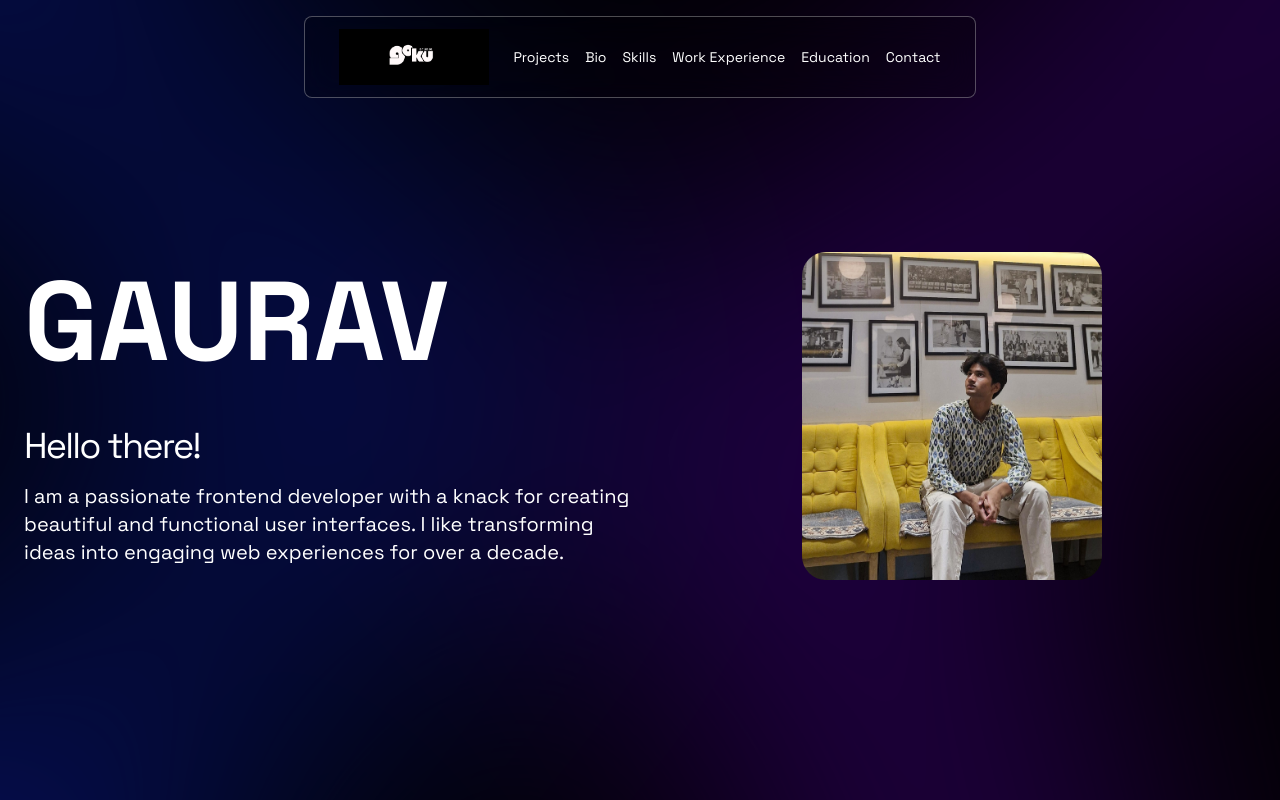
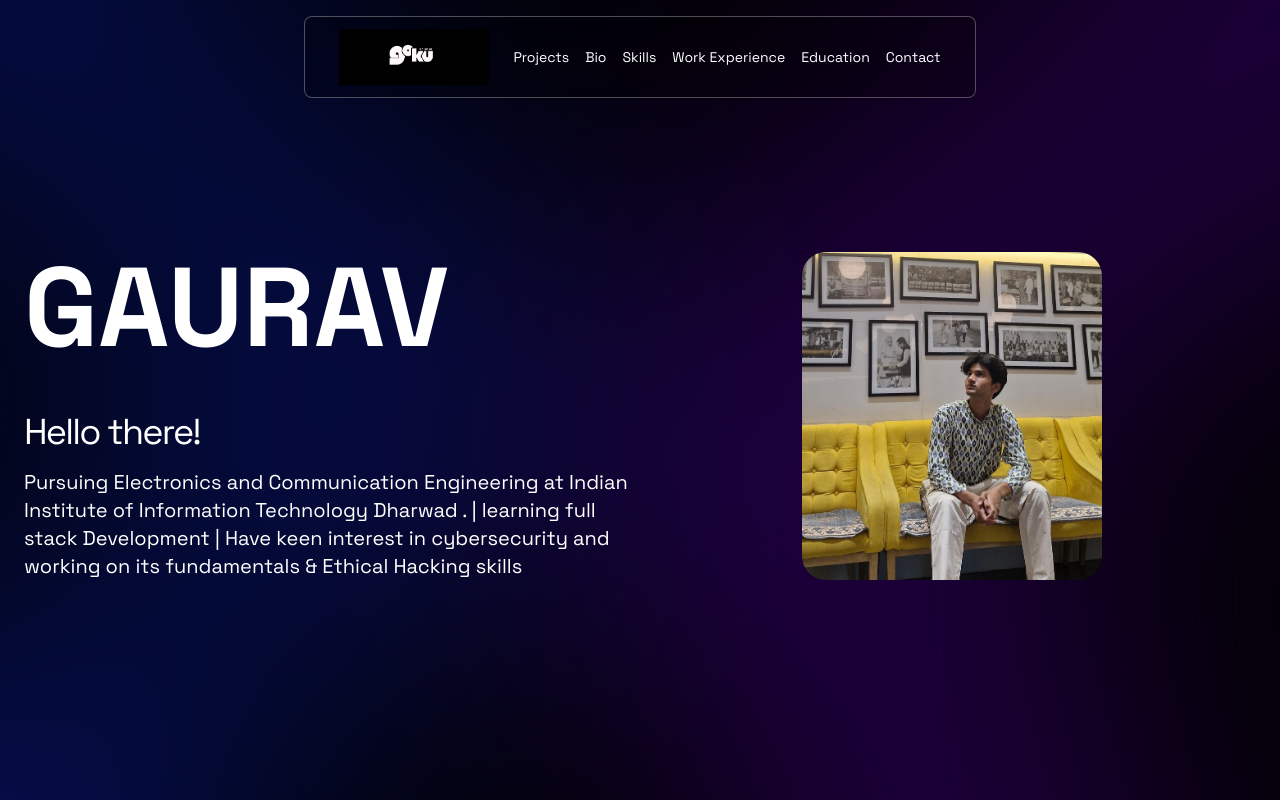
Before and after one commit to Heregaurav/GauravPortfolio, a React (Vite) app: page / in a window 1280 px wide. Shown: the top 800 px of the page. Built offline with nearby package versions, Linux system fonts and the light colour scheme.

Commit message:
Update index.jsx

```diff
--- a/src/constants/index.jsx
+++ b/src/constants/index.jsx
@@ -14,10 +14,10 @@ import projectImage4 from "../assets/project4.jpeg";
 import projectImage5 from "../assets/project5.jpeg";
 import projectImage6 from "../assets/project6.jpeg";
 
-import { RiReactjsLine } from "react-icons/ri";
+import { FaJsSquare } from 'react-icons/fa'
 import { TbBrandNextjs } from "react-icons/tb";
 import { SiMongodb } from "react-icons/si";
-import { DiRedis } from "react-icons/di";
+import{RiReactjsLine} from "react-icons/ri"
 import { FaNodeJs } from "react-icons/fa";
 import { BiLogoPostgresql } from "react-icons/bi";
 
@@ -34,7 +34,7 @@ export const HERO = {
   name: "GAURAV ",
   greet: "Hello there! ",
   description:
-    "I am a passionate frontend developer with a knack for creating beautiful and functional user interfaces. I like transforming ideas into engaging web experiences for over a decade.",
+  "Pursuing Electronics and Communication Engineering at Indian Institute of Information Technology Dharwad . | learning full stack Development | Have keen interest in cybersecurity and working on its fundamentals & Ethical Hacking skills",
 };
 
 export const PROJECTS = [
@@ -50,7 +50,7 @@ export const PROJECTS = [
     id: 2,
     name: "E-Commerce Platform",
     description:
-      "Currently working on an e-commerce web application developed using Next.js and Stripe for payment integration, featuring a comprehensive product catalog, shopping cart, and checkout system.",
+      "An e-commerce web application developed using Next.js and Stripe for payment integration, featuring a comprehensive product catalog, shopping cart, and checkout system.",
     image: projectImage2,
     githubLink: "https://github.com/user/ecommerce-platform",
   },
@@ -58,7 +58,7 @@ export const PROJECTS = [
     id: 3,
     name: "Task Management Tool",
     description:
-      "  In near future  I  am planning to make a  task management application  for efficient task tracking and team collaboration, including features like project boards, task assignment, and progress tracking.",
+      "A task management application built with React and Redux for efficient task tracking and team collaboration, including features like project boards, task assignment, and progress tracking.",
     image: projectImage3,
     githubLink: "https://github.com/user/task-management-tool",
   },
@@ -89,66 +89,48 @@ export const PROJECTS = [
 ];
 
 export const BIO = [
- " I’m currently pursuing my B.Tech in Electronics and Communication at IIIT Dharwad, where I’m building a strong foundation in technology. I have a keen interest in Web Development and Cybersecurity, and I’m actively exploring these fields through hands-on projects and by being a part of technical communities like the MLSA Cybersecurity Technical Team. I'm a passionate and curious learner, always looking to grow my skills and gain experience as I work towards a future in the tech industry.",
- " Alongside my growing interest in Web Development and Cybersecurity,I currently serve as the Co-Lead of Dynamight, the official dance club of IIIT Dharwad, where I combine leadership with my passion for dance and creativity, I’m also member of the Art Club and a proud player on the college volleyball team. Whether it’s coding, choreographing, painting, or playing, I love expressing myself through different forms and constantly look for ways to blend creativity with innovation.",
-  "As a passionate and growing developer, I bring a mix of skills in Web Development and Cybersecurity. I’m learning and working with frontend technologies and modern frameworks, focusing on creating efficient and user-friendly digital experiences. Beyond coding, I enjoy expressing my creativity and leadership through my roles in the dance and art clubs, which helps me bring a unique perspective to everything I do."];
+  " I’m currently pursuing my B.Tech in Electronics and Communication at IIIT Dharwad, where I’m building a strong foundation in technology. I have a keen interest in Web Development and Cybersecurity, and I’m actively exploring these fields through hands-on projects and by being a part of technical communities like the MLSA Cybersecurity Technical Team. I'm a passionate and curious learner, always looking to grow my skills and gain experience as I work towards a future in the tech industry.",
+  " Alongside my growing interest in Web Development and Cybersecurity,I currently serve as the Co-Lead of Dynamight, the official dance club of IIIT Dharwad, where I combine leadership with my passion for dance and creativity, I’m also member of the Art Club and a proud player on the college volleyball team. Whether it’s coding, choreographing, painting, or playing, I love expressing myself through different forms and constantly look for ways to blend creativity with innovation.",
+   "As a passionate and growing developer, I bring a mix of skills in Web Development and Cybersecurity. I’m learning and working with frontend technologies and modern frameworks, focusing on creating efficient and user-friendly digital experiences. Beyond coding, I enjoy expressing my creativity and leadership through my roles in the dance and art clubs, which helps me bring a unique perspective to everything I do."
+  ];
+
+
 
 export const SKILLS = [
   {
     icon: <RiReactjsLine className="text-4xl text-cyan-400 lg:text-5xl" />,
     name: "React",
-    experience: "2+ years",
+
   },
   {
     icon: <TbBrandNextjs className="text-4xl text-white lg:text-5xl" />,
     name: "Next.js",
-    experience: "1+ year",
+
   },
   {
     icon: <SiMongodb className="text-4xl text-green-600 lg:text-5xl" />,
     name: "MongoDB",
-    experience: "1.5+ years",
+
   },
   {
-    icon: <DiRedis className="text-4xl text-red-600 lg:text-5xl" />,
-    name: "Redis",
-    experience: "1+ year",
+    icon: <FaJsSquare className="text-4xl text-yellow-600 lg:text-5xl" />,
+    name: "JQuery",
+
   },
   {
     icon: <FaNodeJs className="text-4xl text-green-600 lg:text-5xl" />,
     name: "Node.js",
-    experience: "2+ years",
+
   },
   {
     icon: <BiLogoPostgresql className="text-4xl text-sky-700 lg:text-5xl" />,
     name: "PostgreSQL",
-    experience: "1+ year",
+
   },
 ];
 
-export const EXPERIENCES = [
-  {
-    title: "Lead Frontend Developer",
-    company: "Innovative Tech Solutions",
-    duration: "July 2020 - Present",
-    description:
-      "As the Lead Frontend Developer, I spearheaded the development of advanced web applications using cutting-edge technologies like React, Redux, and TypeScript. I worked closely with cross-functional teams, including designers, product managers, and backend developers, to deliver seamless and high-performance user experiences.",
-  },
-  {
-    title: "Frontend Engineer",
-    company: "Digital Creations",
-    duration: "February 2016 - June 2020",
-    description:
-      "At Digital Creations, I focused on building highly interactive and responsive web interfaces using HTML, CSS, JavaScript, and modern libraries like React. I collaborated closely with UX/UI designers to implement design changes that enhanced user engagement and satisfaction. My role involved optimizing website performance, ensuring cross-browser compatibility, and implementing SEO best practices. ",
-  },
-  {
-    title: "Junior Web Developer",
-    company: "Bright Future Technologies",
-    duration: "August 2014 - January 2016",
-    description:
-      "In my role as a Junior Web Developer, I assisted in the development and maintenance of various web applications. I gained hands-on experience in utilizing HTML, CSS, and JavaScript to create user-friendly interfaces. I actively participated in team meetings, contributed to project planning, and collaborated with senior developers to implement new features.",
-  },
-];
+
+
 
 export const EDUCATION = [
   {
```
